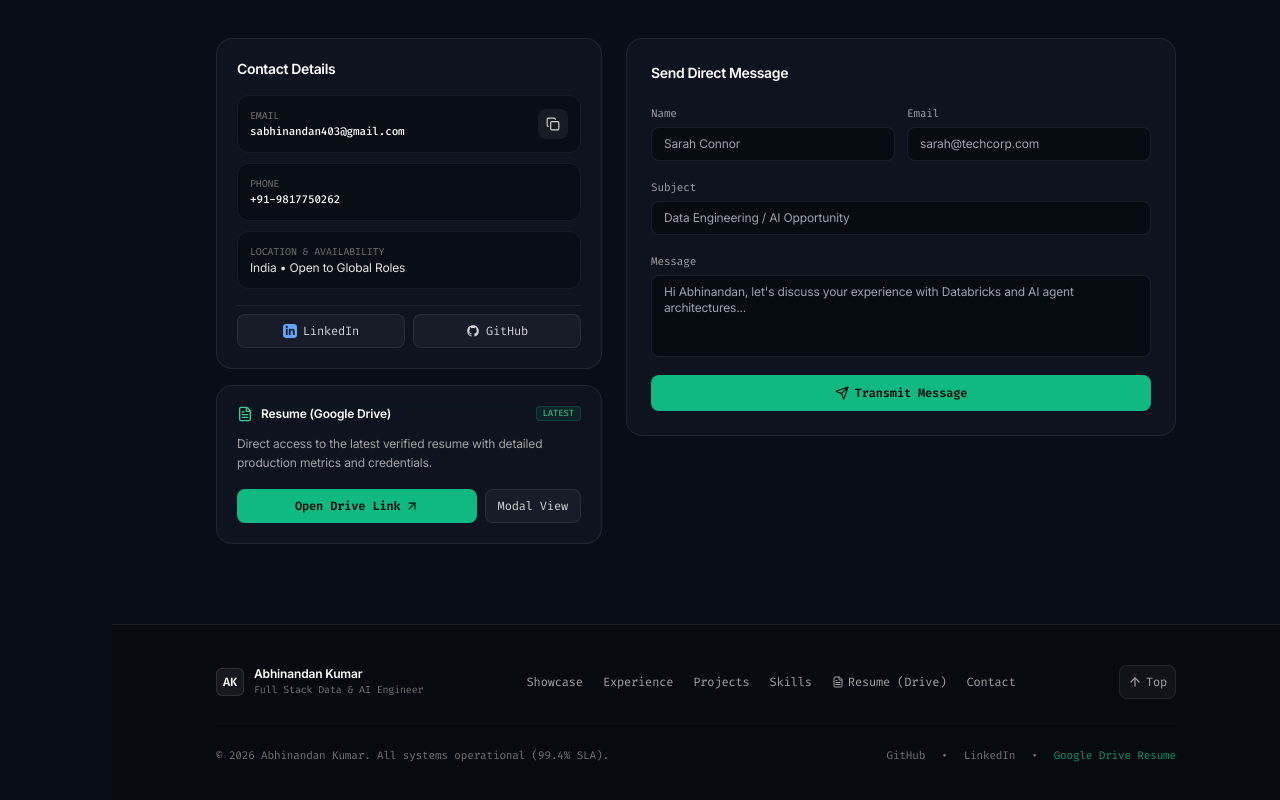
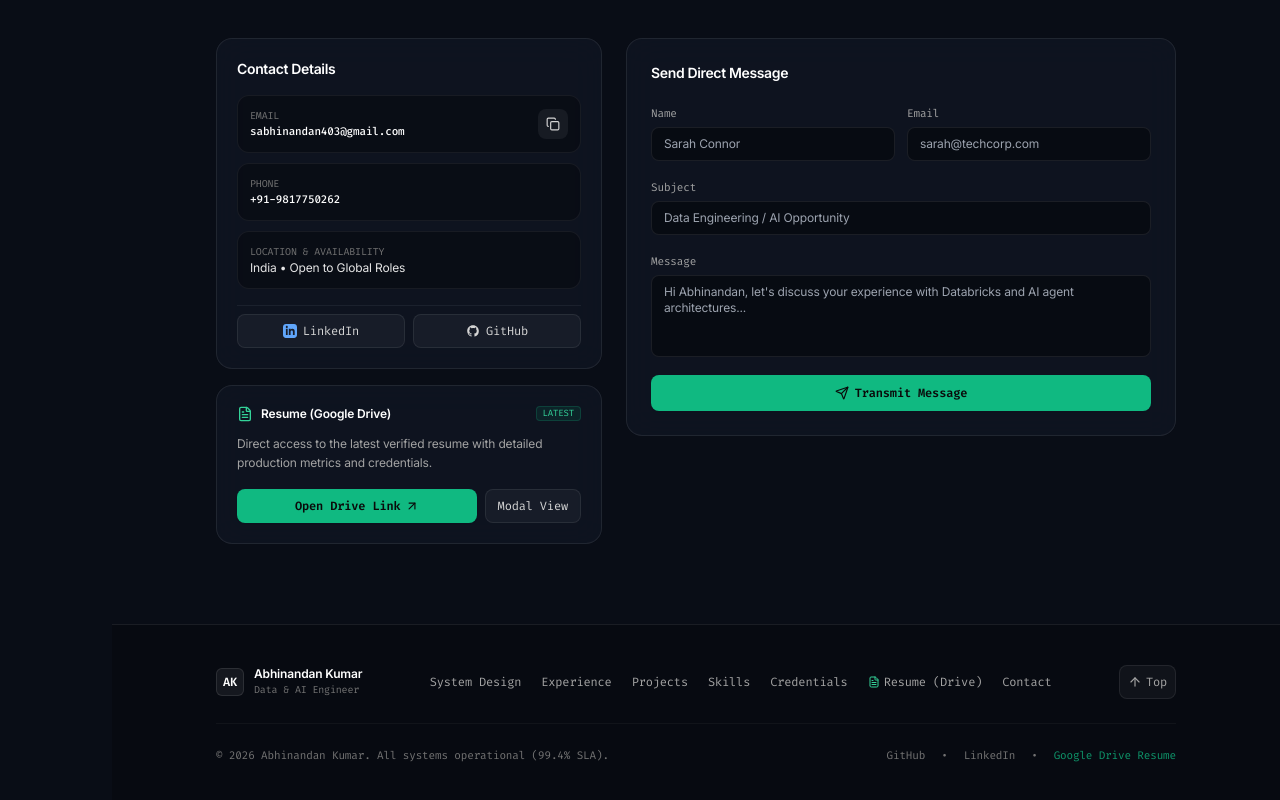
Before and after one commit to sabhinandan403/my-portfolio, a React (Vite) app: page / in a window 1280 px wide. Shown: the part 6234-7034 px from the top of the page. Built offline with nearby package versions, Linux system fonts and the light colour scheme.

Commit message:
fix(footer): synchronize footer navigation links and labels with top navbar

```diff
--- a/src/components/Footer.tsx
+++ b/src/components/Footer.tsx
@@ -23,26 +23,27 @@ export const Footer: React.FC<FooterProps> = ({ onOpenResume }) => {
             </div>
             <div>
               <div className="font-semibold text-white text-xs">{PORTFOLIO_DATA.personal.name}</div>
-              <div className="text-[10px] text-neutral-500 font-mono">Full Stack Data &amp; AI Engineer</div>
+              <div className="text-[10px] text-neutral-500 font-mono">Data &amp; AI Engineer</div>
             </div>
           </div>
 
-          {/* Quick Nav */}
-          <div className="flex flex-wrap items-center justify-center gap-5 text-xs font-mono text-neutral-400">
-            <a href="#showcase" className="hover:text-white transition-colors">Showcase</a>
+          {/* Quick Nav (Synchronized in 100% lockstep with Top Nav) */}
+          <div className="flex flex-wrap items-center justify-center gap-4 sm:gap-5 text-xs font-mono text-neutral-400">
+            <a href="#architectures" className="hover:text-emerald-400 transition-colors">System Design</a>
             <a href="#experience" className="hover:text-white transition-colors">Experience</a>
             <a href="#projects" className="hover:text-white transition-colors">Projects</a>
             <a href="#skills" className="hover:text-white transition-colors">Skills</a>
-            <button onClick={onOpenResume} className="hover:text-emerald-400 transition-colors flex items-center gap-1">
-              <FileText className="w-3 h-3" /> Resume (Drive)
+            <a href="#credentials" className="hover:text-white transition-colors">Credentials</a>
+            <button onClick={onOpenResume} className="hover:text-emerald-400 transition-colors flex items-center gap-1 cursor-pointer">
+              <FileText className="w-3 h-3 text-emerald-400" /> Resume (Drive)
             </button>
-            <a href="#contact" className="hover:text-white transition-colors">Contact</a>
+            <a href="#contact" className="hover:text-emerald-400 transition-colors">Contact</a>
           </div>
 
           {/* Scroll to top */}
           <button
             onClick={scrollToTop}
-            className="p-2 rounded-lg bg-white/[0.04] border border-white/[0.08] hover:border-white/[0.2] text-neutral-400 hover:text-white transition-colors text-xs flex items-center gap-1 font-mono"
+            className="p-2 rounded-lg bg-white/[0.04] border border-white/[0.08] hover:border-white/[0.2] text-neutral-400 hover:text-white transition-colors text-xs flex items-center gap-1 font-mono cursor-pointer"
             title="Scroll to Top"
           >
             <ArrowUp className="w-3.5 h-3.5" />
```
